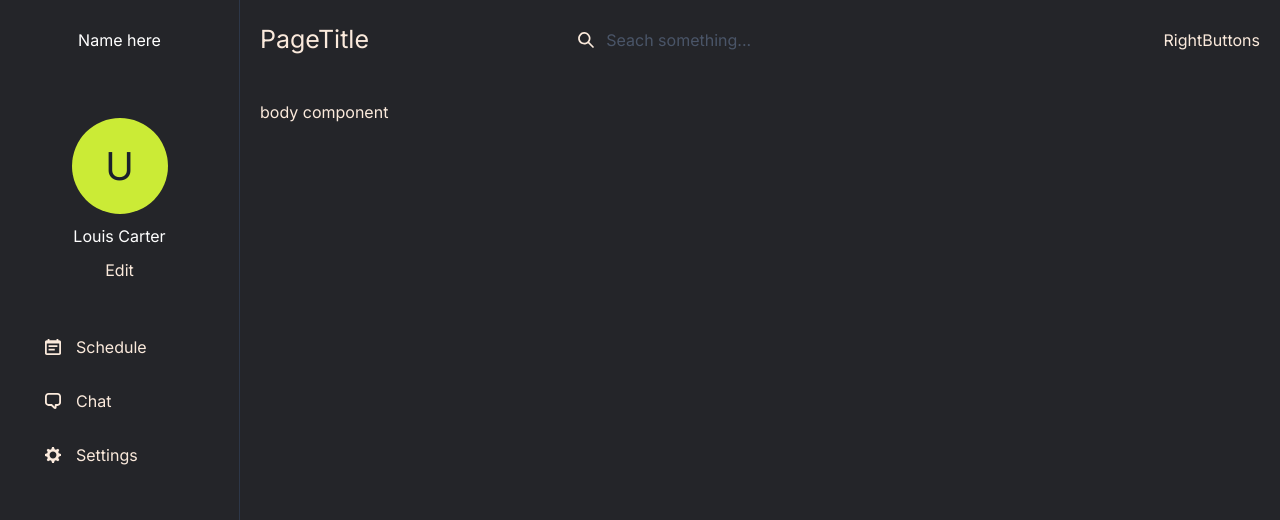
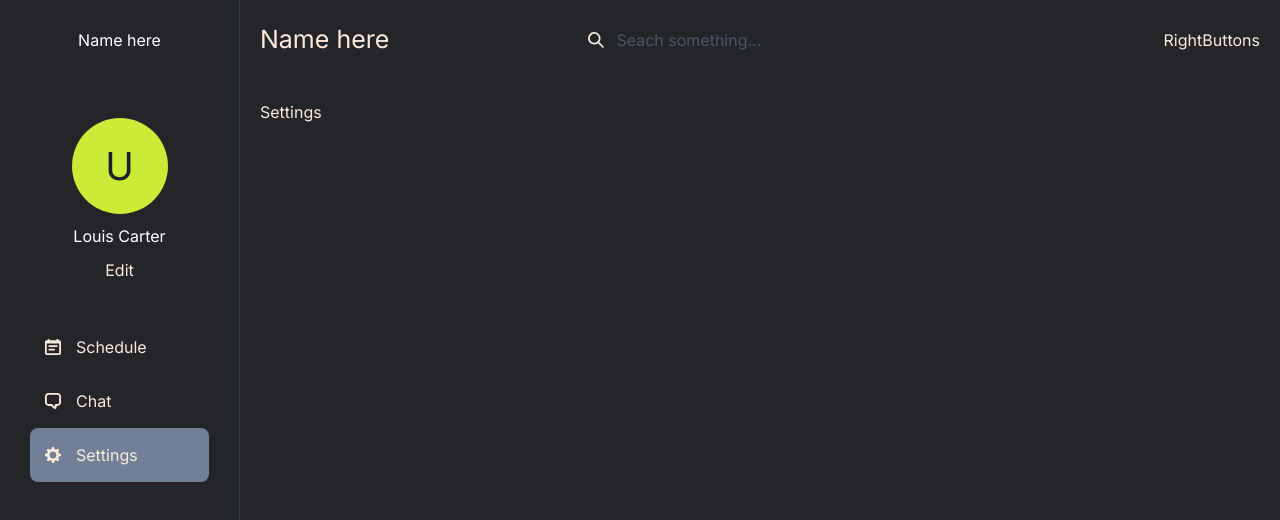
Before and after one commit to jeffigy/chakra-dashboard, a React (Vite) app: page /settings in a window 1280 px wide. Shown: the top 520 px of the page. Built offline with nearby package versions, Linux system fonts and the light colour scheme.

Commit message:
added navigation

```diff
--- a/src/App.tsx
+++ b/src/App.tsx
@@ -1,4 +1,5 @@
 import { Flex } from "@chakra-ui/react";
+import AppRouter from "AppRouter";
 import Layout from "components/Layout/Layout";
 import Navbar from "components/Navbar/Navbar";
 import Sidebar from "components/Sidebar/Sidebar";
@@ -6,11 +7,7 @@ import Sidebar from "components/Sidebar/Sidebar";
 function App() {
   return (
     <>
-      <Sidebar />
-      <Navbar />
-      <Flex ml={{ base: 0, md: 60 }} p={"20px"}>
-        <main>body component</main>
-      </Flex>
+      <AppRouter />
     </>
   );
 }
--- /dev/null
+++ b/src/AppRouter.tsx
@@ -0,0 +1,21 @@
+import Chat from "pages/Chat";
+import PageNotFound from "pages/PageNotFound";
+import Schedule from "pages/Schedule";
+import Settings from "pages/Settings";
+import React from "react";
+import { Route, BrowserRouter as Router, Routes } from "react-router-dom";
+
+function AppRouter() {
+  return (
+    <Router>
+      <Routes>
+        <Route path="/schedules" element={<Schedule />} />
+        <Route path="/chats" element={<Chat />} />
+        <Route path="/settings" element={<Settings />} />
+        <Route path="*" element={<PageNotFound />} />
+      </Routes>
+    </Router>
+  );
+}
+
+export default AppRouter;
--- a/src/components/Layout/Layout.tsx
+++ b/src/components/Layout/Layout.tsx
@@ -5,11 +5,14 @@ import React from "react";
 type LayoutProps = {
   children: React.ReactNode;
 };
-export default function Layout() {
+export default function Layout({ children }: LayoutProps) {
   return (
     <Box minH={"100vh"}>
       <Sidebar />
       <Navbar />
+      <Flex ml={{ base: 0, md: 60 }} p={"20px"}>
+        <main>{children}</main>
+      </Flex>
     </Box>
   );
 }
--- a/src/components/Navbar/PageTitle.tsx
+++ b/src/components/Navbar/PageTitle.tsx
@@ -2,5 +2,5 @@ import { Text } from "@chakra-ui/react";
 import React from "react";
 
 export default function PageTitle() {
-  return <Text fontSize={"25px"}>PageTitle</Text>;
+  return <Text fontSize={"25px"}>Name here</Text>;
 }
--- a/src/components/Sidebar/Navlink.tsx
+++ b/src/components/Sidebar/Navlink.tsx
@@ -1,7 +1,7 @@
 import { SettingsIcon } from "@chakra-ui/icons";
 import { Flex, Icon, Text } from "@chakra-ui/react";
 import React from "react";
-import { Link } from "react-router-dom";
+import { Link, NavLink, useLocation } from "react-router-dom";
 type NavlinksProps = {
   name: string;
   icon: any;
@@ -9,16 +9,17 @@ type NavlinksProps = {
 };
 
 export default function Navlink({ name, icon, to, ...rest }: NavlinksProps) {
+  const location = useLocation();
+  const isActive = location.pathname === to;
   return (
-    <Link to={to}>
+    <NavLink to={to}>
       <Flex
         color={"brand.600"}
         align={"center"}
         p={"15px"}
         mx={"30px"}
-        // my={"5px"}
         borderRadius={"lg"}
-        // justifyContent={"center"}
+        bg={isActive ? "gray.500" : "transparent"}
         _hover={{
           boxShadow: "none",
           bg: "gray.500",
@@ -34,6 +35,6 @@ export default function Navlink({ name, icon, to, ...rest }: NavlinksProps) {
           {name}
         </Text>
       </Flex>
-    </Link>
+    </NavLink>
   );
 }
--- a/src/components/Sidebar/Sidebar.tsx
+++ b/src/components/Sidebar/Sidebar.tsx
@@ -7,8 +7,8 @@ import { CalendarIcon, ChatIcon, SettingsIcon } from "@chakra-ui/icons";
 type SidebarProps = {};
 
 const NavItems = [
-  { name: "Schedule", icon: CalendarIcon, to: "/schedule" },
-  { name: "Chat", icon: ChatIcon, to: "/chat" },
+  { name: "Schedule", icon: CalendarIcon, to: "/schedules" },
+  { name: "Chat", icon: ChatIcon, to: "/chats" },
   { name: "Settings", icon: SettingsIcon, to: "/settings" },
 ];
 
--- a/src/main.tsx
+++ b/src/main.tsx
@@ -3,13 +3,10 @@ import ReactDOM from "react-dom/client";
 import App from "./App";
 import { ChakraProvider } from "@chakra-ui/react";
 import { theme } from "chakra/theme";
-import { BrowserRouter as Router } from "react-router-dom";
 ReactDOM.createRoot(document.getElementById("root") as HTMLElement).render(
   <React.StrictMode>
-    <Router>
-      <ChakraProvider theme={theme}>
-        <App />
-      </ChakraProvider>
-    </Router>
+    <ChakraProvider theme={theme}>
+      <App />
+    </ChakraProvider>
   </React.StrictMode>
 );
--- /dev/null
+++ b/src/pages/Chat.tsx
@@ -0,0 +1,8 @@
+import Layout from "components/Layout/Layout";
+import React from "react";
+
+function Chat() {
+  return <Layout> chat page</Layout>;
+}
+
+export default Chat;
--- /dev/null
+++ b/src/pages/PageNotFound.tsx
@@ -0,0 +1,13 @@
+import { Flex, Text } from "@chakra-ui/react";
+import Layout from "components/Layout/Layout";
+import React from "react";
+
+export default function PageNotFound() {
+  return (
+    <Layout>
+      <Flex>
+        <Text>Page Not Found</Text>
+      </Flex>
+    </Layout>
+  );
+}
--- /dev/null
+++ b/src/pages/Schedule.tsx
@@ -0,0 +1,8 @@
+import Layout from "components/Layout/Layout";
+import React from "react";
+
+function Schedule() {
+  return <Layout>Schedule</Layout>;
+}
+
+export default Schedule;
--- /dev/null
+++ b/src/pages/Settings.tsx
@@ -0,0 +1,8 @@
+import Layout from "components/Layout/Layout";
+import React from "react";
+
+function Settings() {
+  return <Layout>Settings</Layout>;
+}
+
+export default Settings;
```
